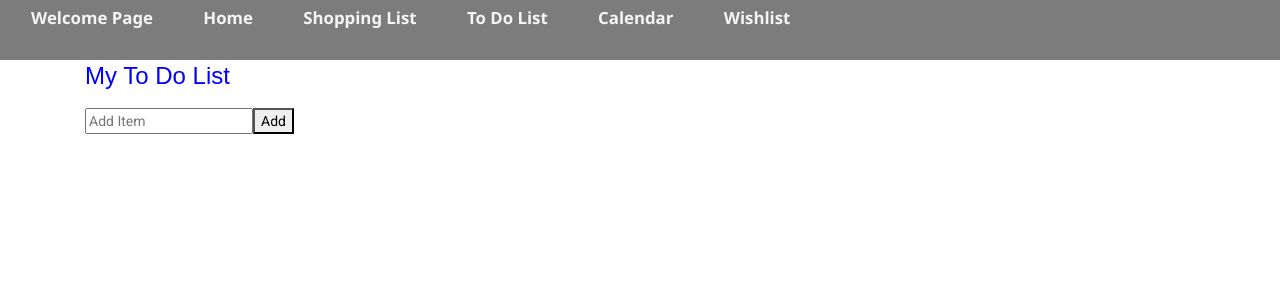
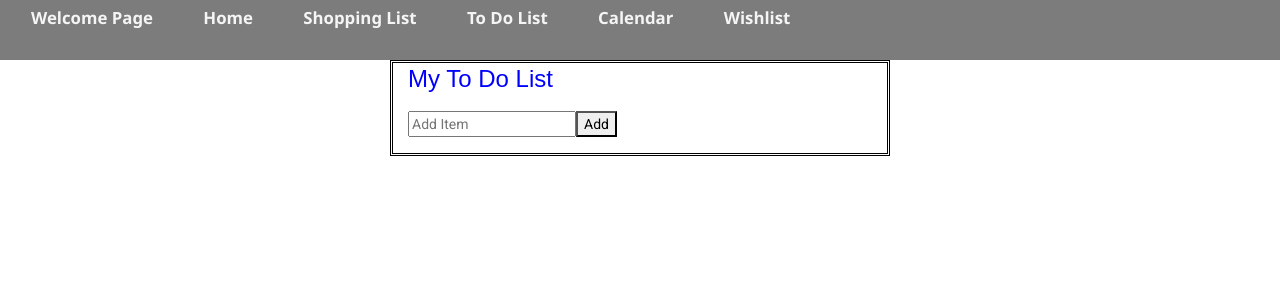
Before and after one commit to laura-craft/laura-craft-final-app, an Angular app: page /main-page/to-do-list in a window 1280 px wide. Shown: the top 300 px of the page. Built offline with nearby package versions, Linux system fonts and the light colour scheme; what angular-bootstrap-md would draw is missing.

Commit message:
christmas-wizard

```diff
--- a/src/app/to-do-list/to-do-list.component.html
+++ b/src/app/to-do-list/to-do-list.component.html
@@ -6,7 +6,7 @@
           </div>
          <ul>
             <li *ngFor = "let i of items; let ind = index">{{i}}
-                <span (click) = "removeItem(ind)">[X]</span>
+                <span class="cursor" (click) = "removeItem(ind)">[X]</span>
               </li>
          </ul>
         </div>
--- a/src/app/to-do-list/to-do-list.component.scss
+++ b/src/app/to-do-list/to-do-list.component.scss
@@ -1,4 +1,14 @@
+.container {
+  border: 3px solid black;
+  border-style: double;
+  max-height: 750px;
+  max-width: 500px;
+}
+
 h1 {
   font-family: Arial, Helvetica, sans-serif;
   color: blue;
 }
+.cursor {
+  cursor: pointer;
+}
```
